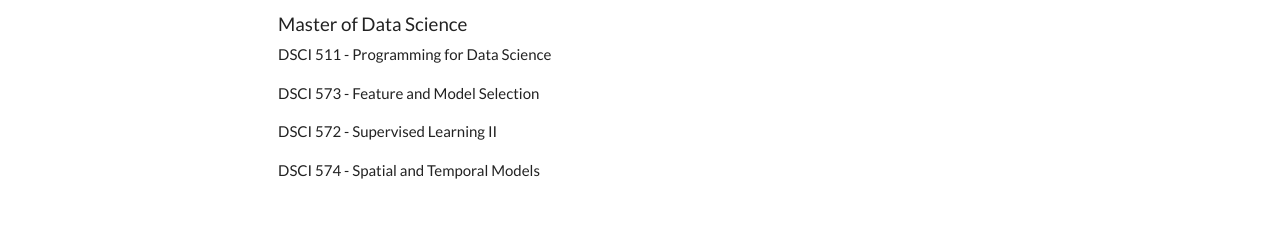
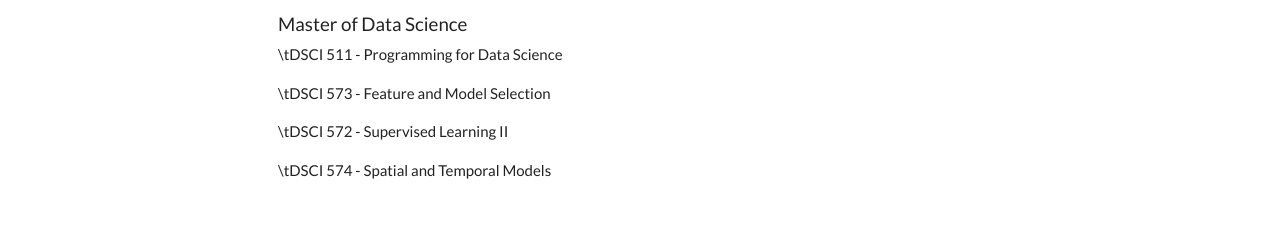
Before and after one commit to p-bajpai/p-bajpai.github.io, a website: page teaching/index.html in a window 1280 px wide. Shown: the part 267-498 px from the top of the page. Drawn offline with nearby package versions, Linux system fonts and the light colour scheme; some icons are missing.

Commit message:
Update index.html

```diff
--- a/teaching/index.html
+++ b/teaching/index.html
@@ -124,10 +124,10 @@ height="0" width="0" style="display:none;visibility:hidden"></iframe></noscript>
 
   <h5 id="mds">Master of Data Science</h5>
 
-  <p>DSCI 511 - Programming for Data Science</p>
-  <p>DSCI 573 - Feature and Model Selection</p>
-  <p>DSCI 572 - Supervised Learning II</p>
-  <p>DSCI 574 - Spatial and Temporal Models</p>
+  <p>\tDSCI 511 - Programming for Data Science</p>
+  <p>\tDSCI 573 - Feature and Model Selection</p>
+  <p>\tDSCI 572 - Supervised Learning II</p>
+  <p>\tDSCI 574 - Spatial and Temporal Models</p>
 
 
 
```
